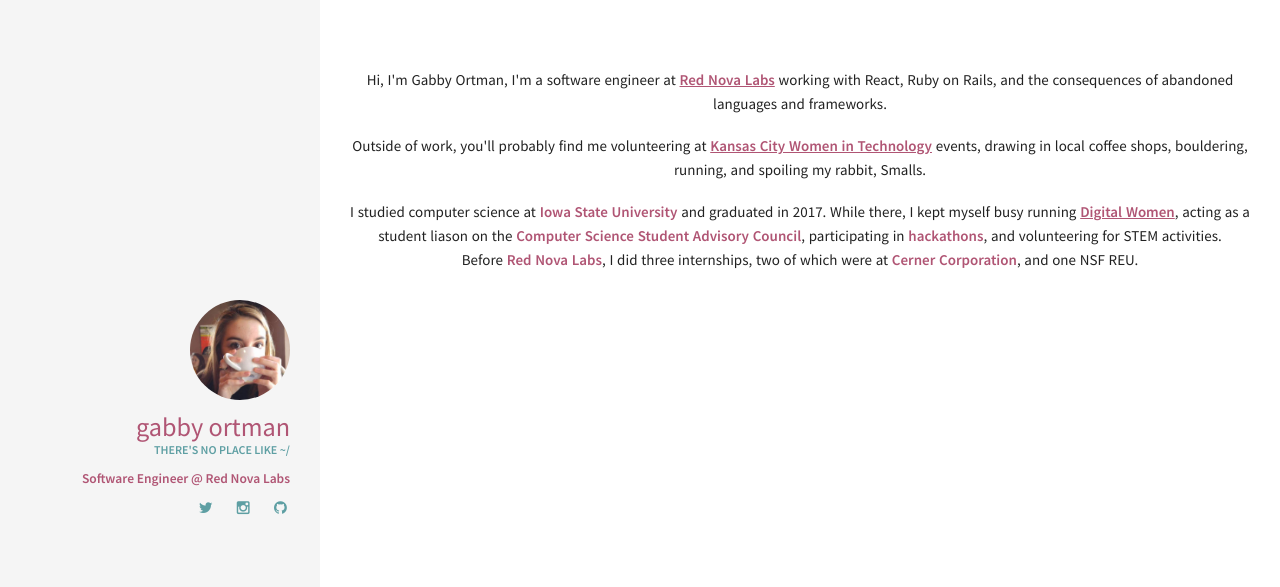
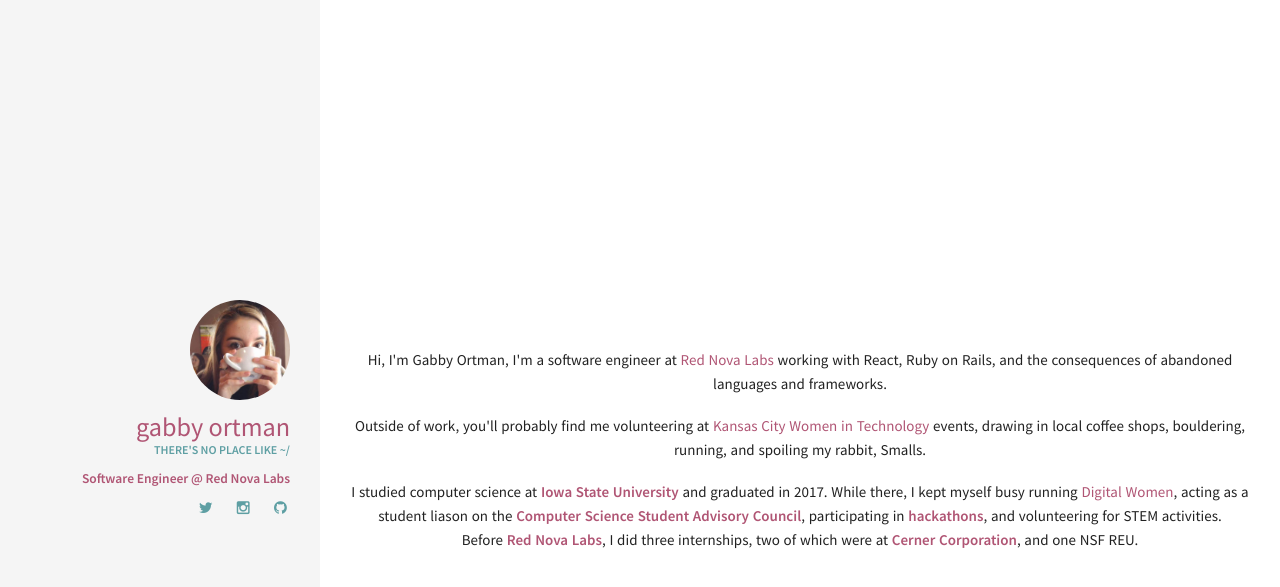
Before and after one commit to nucle0tides/website, a Jekyll site: the page built from index.html, in a window 1280 px wide. Shown: the top 587 px of the page. Built offline with Jekyll 4.4.1, drawn with Linux system fonts in a browser that asks for light colours.

Commit message:
update styling

```diff
--- a/_layouts/landing.html
+++ b/_layouts/landing.html
@@ -5,14 +5,14 @@
 
   <body>
     <div class="row">
-      <div class="col s12 m3">
-        <div class="table cover">
+      <div class="col s12 m3 l3">
+        <div class="table sidebar-container">
           {% include sidebar.html %}
         </div>
       </div>
-      <div class="col s12 m9">
-        <div class="basic-bio">
-          <div>
+      <div class="col s12 m9 l9">
+        <div class="table bio-container">
+          <div class="table-cell table-middle bio">
             <p>
               Hi, I'm Gabby Ortman, I'm a software engineer at <a href="http://www.rednovalabs.com/">Red Nova Labs</a> working with React, Ruby on Rails, and the consequences of abandoned languages and frameworks.
             </p>
@@ -25,9 +25,6 @@
               Before <span>Red Nova Labs</span>, I did three internships, two of which were at <span>Cerner Corporation</span>, and one NSF REU.
               <br />
             </p>
-            <p>
-
-            </p>
           </div>
         </div>
       </div>
--- a/_sass/pages/_layout.scss
+++ b/_sass/pages/_layout.scss
@@ -1,9 +1,9 @@
-/* LAYOUT CSS */
-.cover {
+.sidebar-container {
   background-color: $background-color;
   position: fixed;
   text-align: center;
   width: 100%;
+  min-height: 400px;
   padding: 30px 15px 20px;
   z-index: 1;
   @include media-query($small-screen) {
@@ -14,29 +14,6 @@
     height: 100vh;
     position: initial;
     width: 100%;
-  }
-}
-
-.basic-bio {
-  background-color: $white;
-  position: fixed;
-  text-align: center;
-  top: 50%;
-  z-index: 233;
-  width: 100%;
-  padding: 30px 15px 20px;
-  @include media-query($small-screen) {
-    padding: 50px 30px 0;
-  }
-  @include media-query($medium-screen) {
-    height: 100vh;
-    overflow-y: scroll;
-    position: initial;
-    top: 0;
-  }
-  a {
-    font-weight: bold;
-    text-decoration: underline;
   }
 }
 
@@ -113,6 +90,27 @@
   }
 }
 
+.bio-container {
+  background-color: $white;
+  position: absolute;
+  top: 400px;
+  z-index: 233;
+  width: 100%;
+  padding: 0 20px 0;
+  -webkit-transform: translate3d(0,0,1px);
+  transform: translate3d(0,0,1px);
+  text-align: center;
+  @include media-query($small-screen) {
+    padding: 0 30px 0;
+  }
+  @include media-query($medium-screen) {
+    height: 100vh;
+    overflow-y: scroll;
+    position: initial;
+    top: 0;
+  }
+}
+
 span {
   color: #B05574;
   font-weight: bold;
```
Also changed, not shown: _sass/pages/_post.scss (line endings or trailing spaces), 2 other files.
